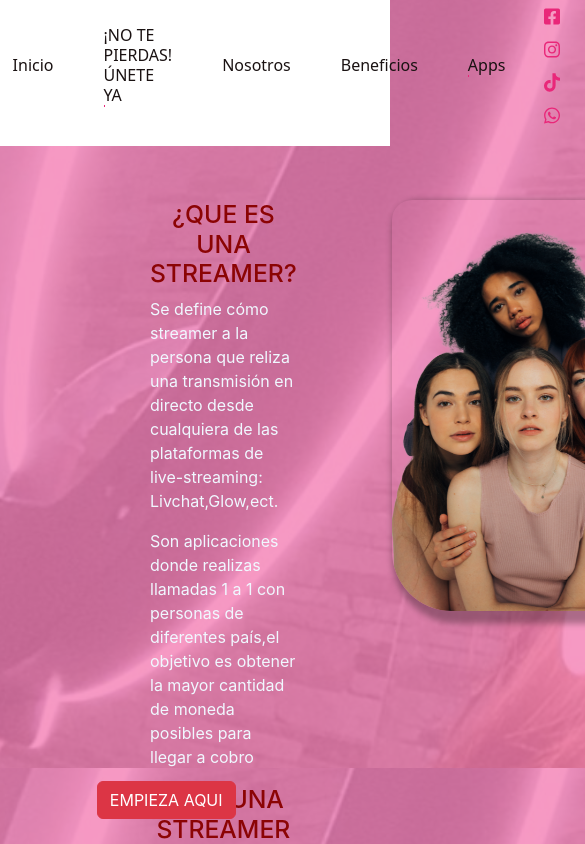
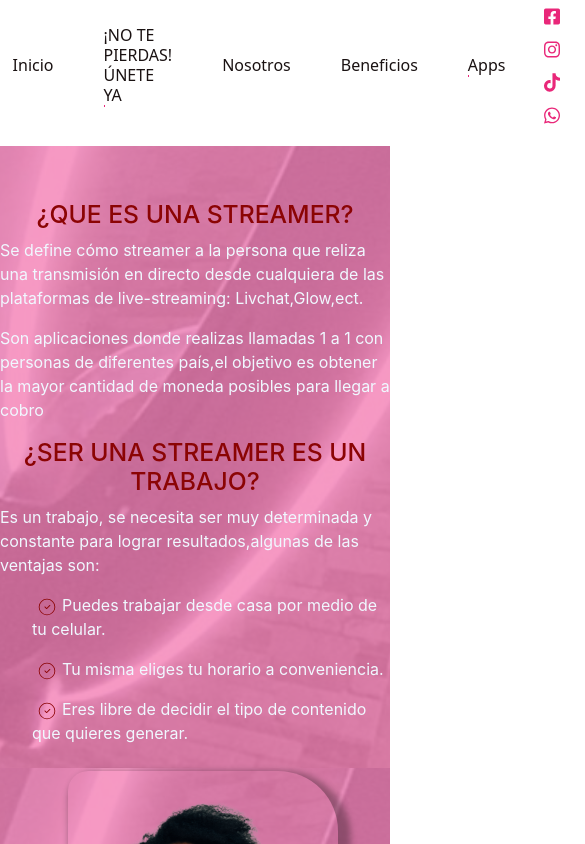
Before and after one commit to claurojass23/agency, a React (Create React App) app in the folder agency/: page /Unete in a window 390 px wide. Shown: the top 844 px of the page, 585 px wide, since content can reach past the window. Built offline with nearby package versions, Linux system fonts and the light colour scheme.

Commit message:
unete responsive check

```diff
--- a/agency/src/components/unete/Unete.jsx
+++ b/agency/src/components/unete/Unete.jsx
@@ -24,7 +24,7 @@ export default function Unete() {
            </ul>
       </div>
       </div>
-      <div >
+      <div className='uneteDivButton'>
         <img className='imagenUnete' src={chicas}></img>
         <Button className='buttonUnete' variant="danger" href='https://api.whatsapp.com/message/XFBRCAJUCJOBF1?autoload=1&app_absent=0' target="_blank">EMPIEZA AQUI</Button>
       </div>
--- a/agency/src/components/unete/unete.css
+++ b/agency/src/components/unete/unete.css
@@ -41,3 +41,66 @@
     text-decoration: none;
     color: aliceblue;
 }
+
+
+@media only screen and (max-width: 768px) {
+    .conteinerUnete{
+        display: flex;
+        flex-direction: column;
+    }
+    .streamer{
+        width: 100%;
+        margin-left: 20px;
+    }
+    .uneteDivButton{
+        display: flex;
+        flex-direction: column;
+        margin-bottom:0;
+        justify-content: center;
+        align-items: center;
+        margin-right: 10px;
+
+    }
+    .imagenUnete{
+        margin-top: 10px;
+        position: relative;
+        right: 35px;
+
+    }
+    .buttonUnete{
+        position: relative;
+        top: -70px; /* Ajusta según sea necesario para moverlo hacia arriba */
+        left: 20px;
+        width: 150px;
+    }
+
+}
+
+
+@media only screen and (max-width: 480px) {
+    .conteinerUnete{
+        display: flex;
+        flex-direction: column;
+    }
+    .streamer{
+        width: 100%;
+        margin-left: 0;
+    }
+    .uneteDivButton{
+        display: flex;
+        flex-direction: column;
+        margin-bottom: 0;
+    }
+    .imagenUnete{
+        margin-top: 10px;
+        position: relative;
+        right: 35px;
+    }
+    .buttonUnete{
+        position: relative;
+        top: -70px; /* Ajusta según sea necesario para moverlo hacia arriba */
+        left: 120px;
+        width: 150px;
+    }
+
+}
```
